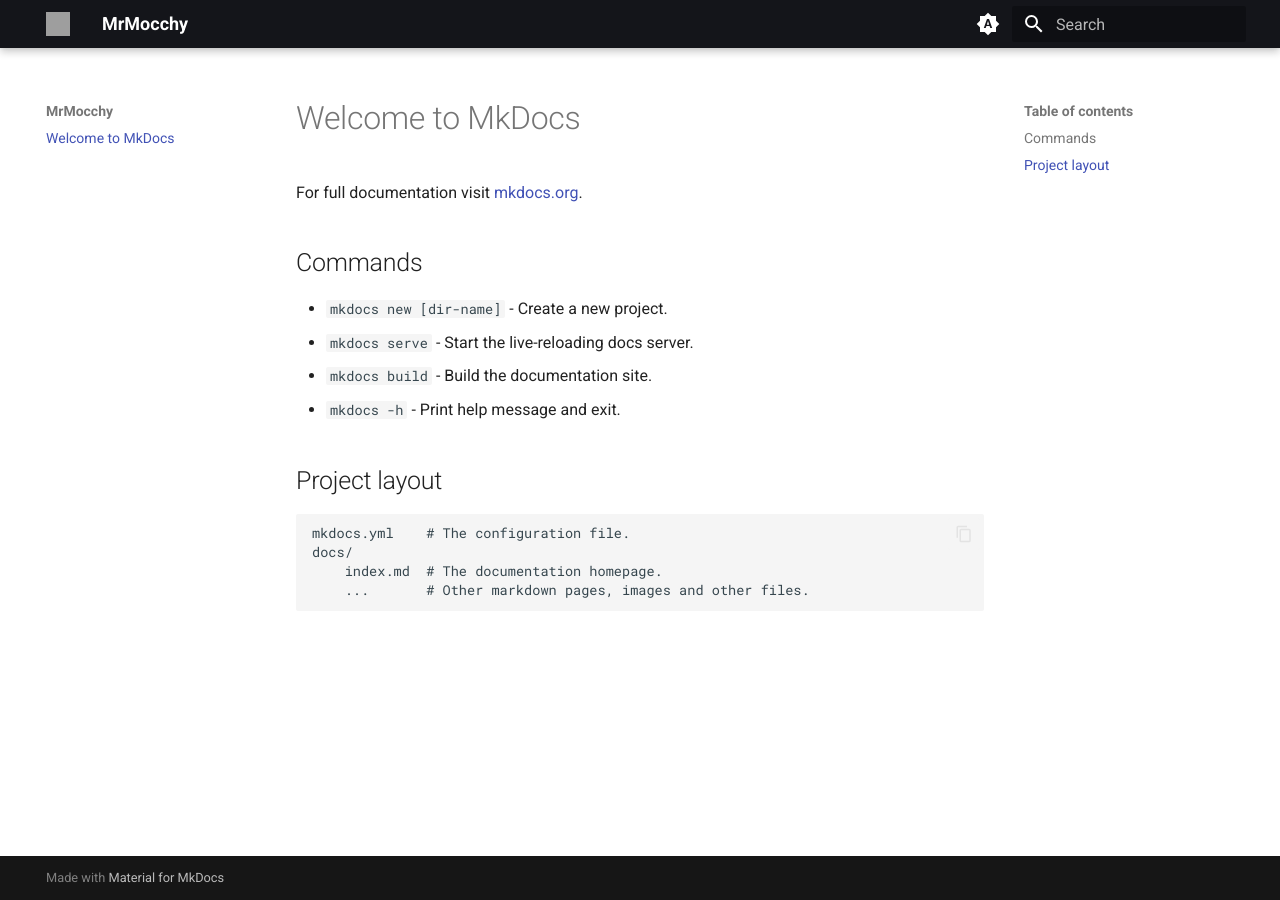
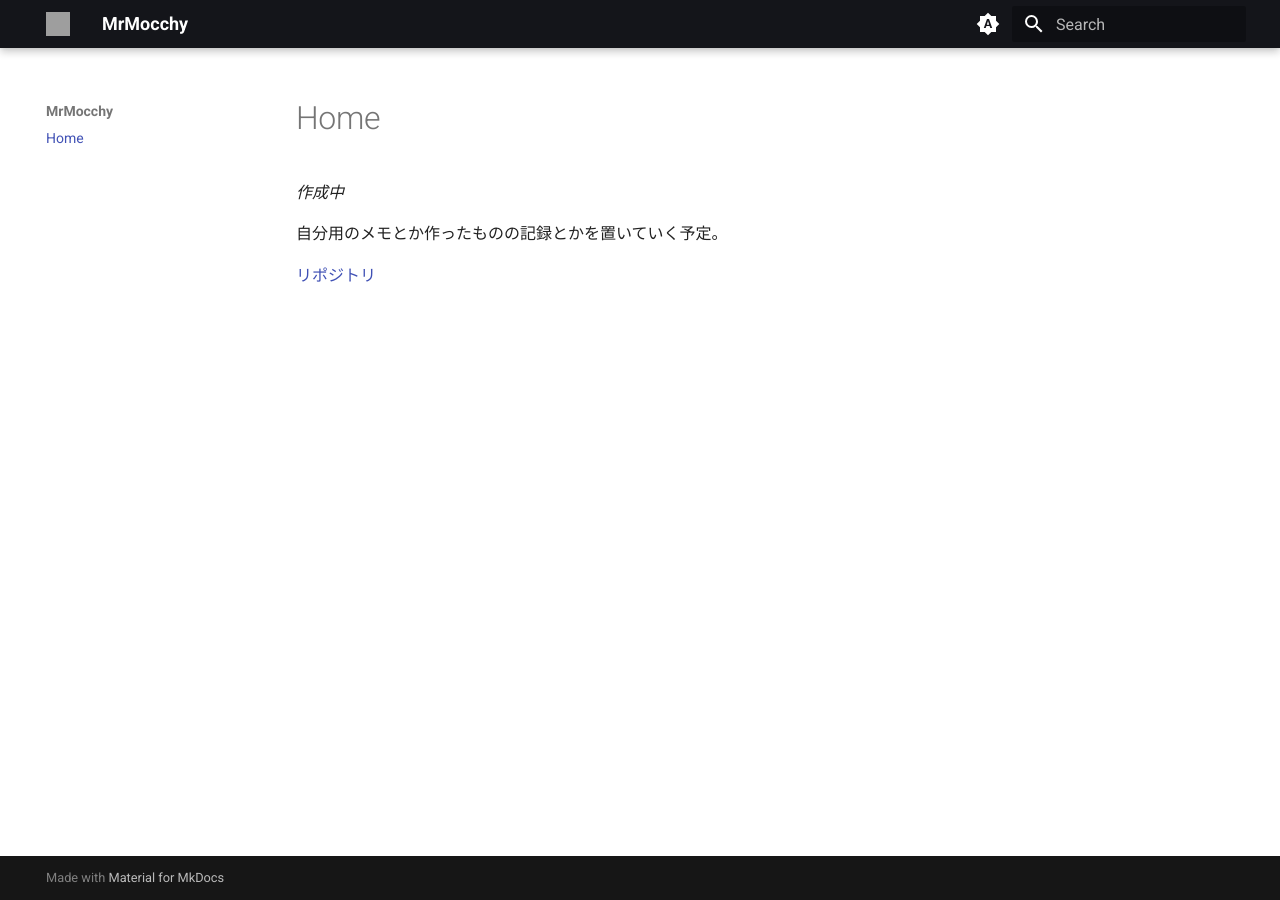
Before and after one commit to MrMocchy/MrMocchy.github.io, an MkDocs documentation site: the page built from docs/index.md, in a window 1280 px wide. Built offline with MkDocs 1.6.1 and Material for MkDocs 9.7.7, drawn with Linux system fonts in a browser that asks for light colours; grey boxes are pictures that could not be loaded.

Commit message:
indexページをMkDocsのテンプレートから変更

```diff
--- a/docs/index.md
+++ b/docs/index.md
@@ -1,17 +1,7 @@
-# Welcome to MkDocs
+# Home
 
-For full documentation visit [mkdocs.org](https://www.mkdocs.org).
+_作成中_
 
-## Commands
+自分用のメモとか作ったものの記録とかを置いていく予定。
 
-* `mkdocs new [dir-name]` - Create a new project.
-* `mkdocs serve` - Start the live-reloading docs server.
-* `mkdocs build` - Build the documentation site.
-* `mkdocs -h` - Print help message and exit.
-
-## Project layout
-
-    mkdocs.yml    # The configuration file.
-    docs/
-        index.md  # The documentation homepage.
-        ...       # Other markdown pages, images and other files.
+[リポジトリ](https://www.github.com/MrMocchy/MrMocchy.github.io)
```
